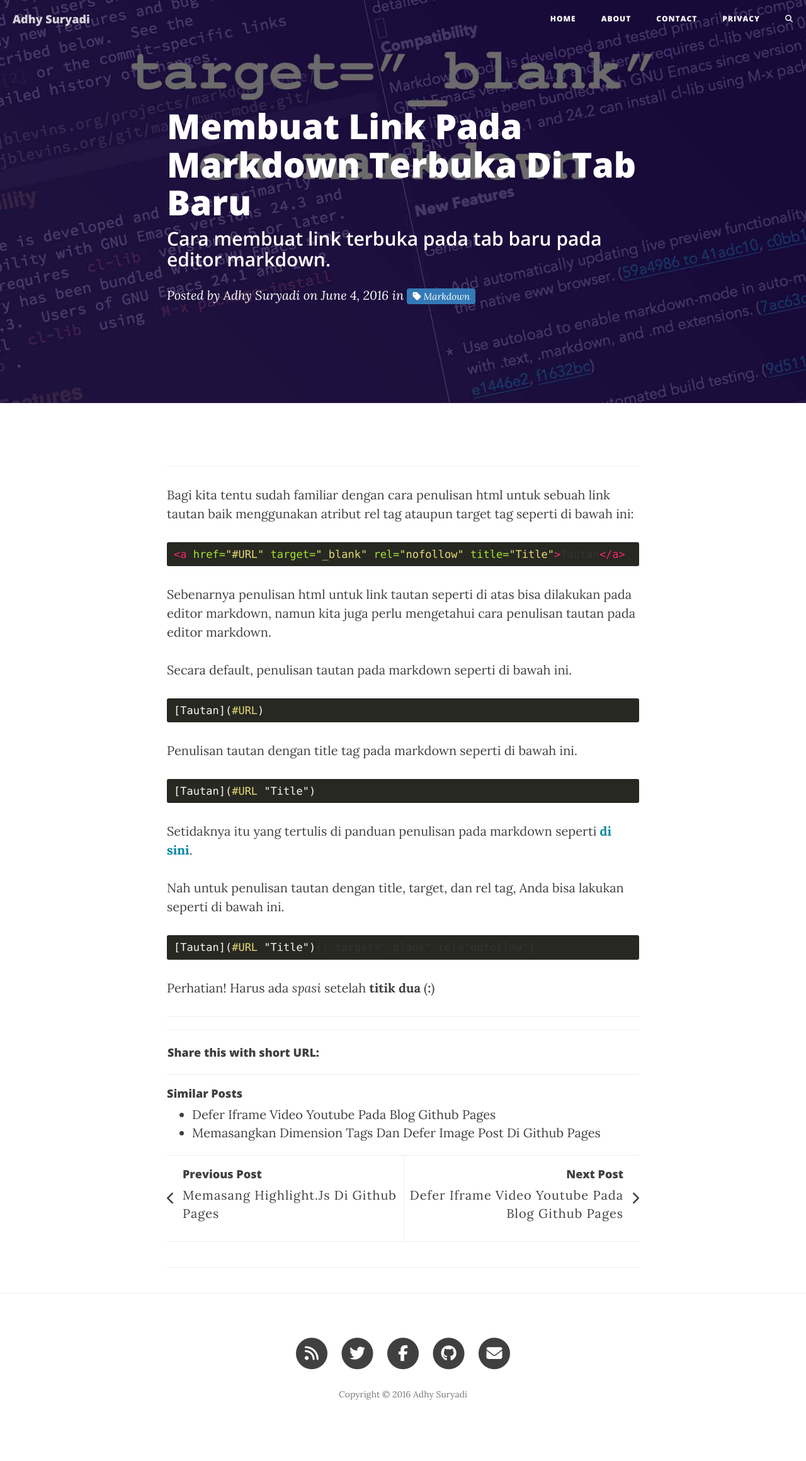
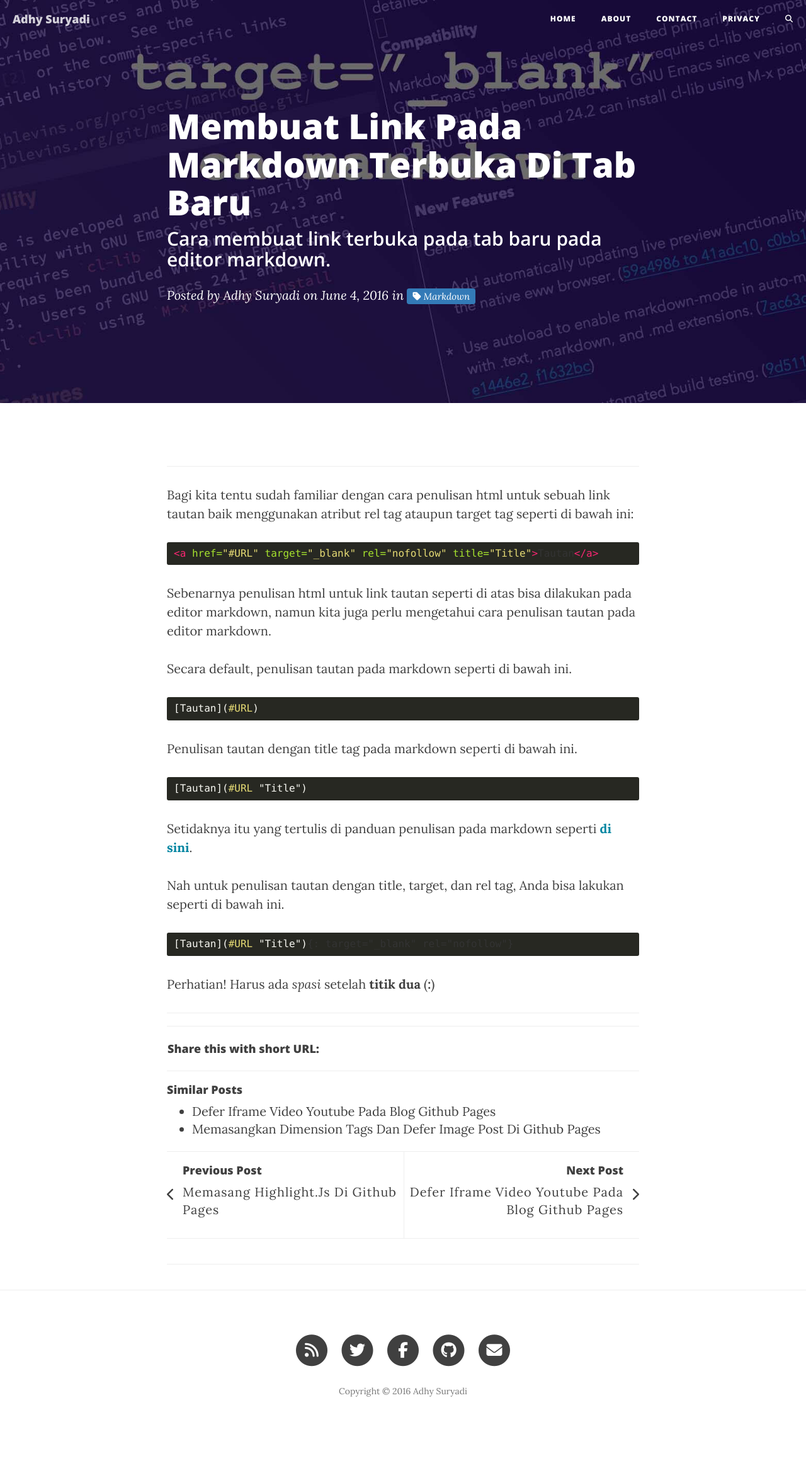
Before and after one commit to KompiAjaib/kompiajaib.github.io, a Jekyll site: the page built from _posts/2016-06-04-membuat-link-terbuka-di-tab-baru.markdown, in a window 1280 px wide. Shown: the whole page at 63% size. Built offline with Jekyll 4.4.1, drawn with Linux system fonts in a browser that asks for light colours; nearby versions of some CDN libraries; comment, search, counter and statistics services are not loaded.

Commit message:
Update syntax.css

```diff
--- a/css/syntax.css
+++ b/css/syntax.css
@@ -1,4 +1,4 @@
-.highlight pre, pre, .highlight .hll { background-color: #272822; border: 1px solid transparent; font-size: 85%; padding: 6px 10px; border-radius: 3px; }
+.highlight pre, pre, .highlight .hll { background-color: #272822; border: 1px solid transparent; font-size: 80%; padding: 6px 10px; border-radius: 3px; }
 .highlight .c { color: #75715e } /* Comment */
 .highlight .err { color: #960050; background-color: #1e0010 } /* Error */
 .highlight .k { color: #66d9ef } /* Keyword */
```
